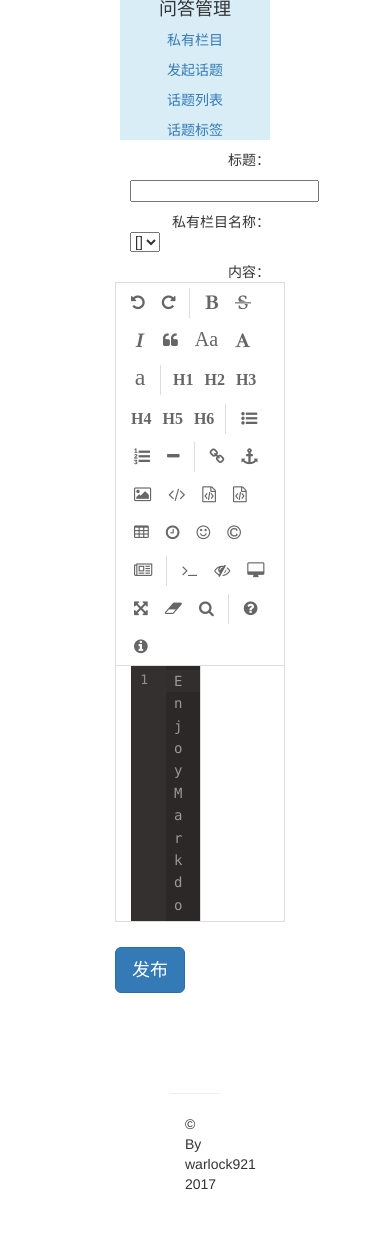
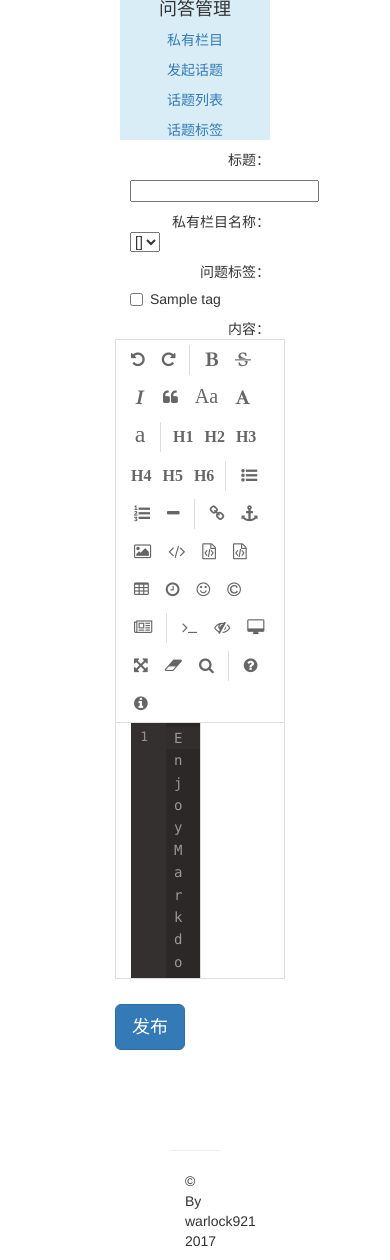
Before and after one commit to warlock921/thinkheh, a Django app: template templates/article/column/article_post.html in a window 390 px wide. Shown: the part 110-1370 px from the top of the page. Before the commit the page ends 1300 px from the top, so only its background shows below. Run offline with Django 3.2, Linux system fonts and the light colour scheme; the template is opened without the code that fills it: most values are stand-ins (such as "Sample title", 1, 10 or a date in 2020); form fields are guessed from the names that the template uses; parts of the project's set-up code (start-up, migrations or seed data) failed here and were passed over; some libraries are stand-ins or nearby versions.

Commit message:
增加文章标签添加、显示功能

```diff
--- a/templates/article/column/article_detail.html
+++ b/templates/article/column/article_detail.html
@@ -12,6 +12,7 @@
 	<header>
 		<h1>{{ article.title }}</h1>
 		<p>{{ user.username }}</p>
+		<p>文章标签：{{ article.article_tag.all | join:", " }}</p>
 	</header>
 	<link rel="stylesheet" href="{% static 'editor/css/editormd.preview.css' %}"/>
 	<div id="editormd-view">
--- a/templates/article/column/article_post.html
+++ b/templates/article/column/article_post.html
@@ -22,6 +22,18 @@
     				</select>
     			</div>
     		</div>
+            <div class="row" style="margin-top: 10px;">
+                <div class="col-md-2 text-right"><span>问题标签：</span></div>
+                <div class="col-md-10 text-left">
+                    {% for tag in tag_list %}
+                        <label class="checkbox-inline">
+                            <input class="tagcheckbox" id="{{ tag.id }}" name="article_tag" type="checkbox" value="{{ tag.tag }}" />{{ tag.tag }}
+                        </label>
+                    {% empty %}
+                    <p>你还没有任何标签,请 <a href="{% url 'article:article_tag' %}">添加标签</a></p>
+                    {% endfor %}
+                </div>
+            </div>
     		<div class="row" style="margin-top: 10px">
     			<div class="col-md-2 text-right"><span>内容：</span></div>
     			<div id="editormd" class="col-md-10 text-left">
@@ -41,10 +53,12 @@
 		var title = $("#id_title").val();
 		var column_id = $("#which_column").val();
 		var body = $("#id_body").val();
+        var article_tags = [];
+        $.each($("input[name='article_tag']:checked"), function(){article_tags.push($(this).val());});
 		$.ajax({
 			url:"{% url 'article:article_post' %}",
 			type:"POST",
-			data:{"title":title, "body":body, "column_id":column_id},
+			data:{"title":title, "body":body, "column_id":column_id, "tags":JSON.stringify(article_tags)},
 			success:function(e){
 				if(e=="1"){
 					layer.msg("成功发布话题");
--- a/templates/article/list/article_detail.html
+++ b/templates/article/list/article_detail.html
@@ -37,7 +37,7 @@
 						</table>
 					</p>
 					<p>问题所有者：<a type="button" class="btn btn-danger btn-xs" href="{% url 'article:author_articles' article.author.username%}"  data-toggle="tooltip" data-placement="right" title="看此作者的所有问题">{{ article.author.username }}</a></p>
-					问题所属标签：<a type="button" class="btn btn-info btn-xs">{{ article.column }}</a>
+					问题所属栏目：<a type="button" class="btn btn-info btn-xs">{{ article.column }}</a>
 					你的IP地址：<a type="button" class="btn btn-info btn-xs">{{ new_user_ip }}</a>
 				</header>
 				<link rel="stylesheet" href="{% static 'editor/css/editormd.preview.css' %}"/>
--- a/templates/article/list/article_titles.html
+++ b/templates/article/list/article_titles.html
@@ -16,7 +16,7 @@
     		<div class="list-group">
     			<h4 class="list-group-item-heading"><a href="{{article.get_url_path}}" class="list-group-item active">{{article.title}}</a></h4>
     				<p class="list-group-item-text">问题所有者：<a type="button" class="btn btn-danger btn-xs" href="{% url 'article:author_articles' article.author.username%}"  data-toggle="tooltip" data-placement="right" title="只看此作者的问题">{{article.author.username}}</a></p>
-    				<p class="list-group-item-text">问题所属标签：</p><button type="button" class="btn btn-info btn-xs">{{article.column}}</button>
+    				<p class="list-group-item-text">问题所属栏目：</p><button type="button" class="btn btn-info btn-xs">{{article.column}}</button>
     				<!-- <p class="list-group-item-text">问题概要：{{article.body|truncatechars:100|linebreaks}}</p> -->
     		</div>
     	{% endfor %}
--- a/templates/article/tag/tag_list.html
+++ b/templates/article/tag/tag_list.html
@@ -60,7 +60,7 @@
     			success:function(e){
     				if(e=="1"){
     					layer.msg("你添加了一个新标签！");
-    					window.location.reload();
+    					setTimeout("location.reload();",1000);
     				} else {
     					layer.msg(e);
     				}
--- a/thinkheh/settings.py
+++ b/thinkheh/settings.py
@@ -85,7 +85,7 @@
         'NAME': 'thinkheh',
         'USER': 'root',
         'PASSWORD': 'P@ssword',
-        "HOST": "localhost",
+        "HOST": "192.168.10.201",
 
     }
 }
@@ -173,6 +173,6 @@
 MEDIA_ROOT = os.path.join(BASE_DIR,"static/image_upload/").replace('\\','/')
 
 #Redis设置,这里是必须的，请勿修改参数,host参数地址指向的是数据库服务器（可按需修改）
-REDIS_HOST = 'localhost'    #按需修改，localhost 或 数据库所在服务器IP地址
+REDIS_HOST = '192.168.10.201'    #按需修改，localhost 或 数据库所在服务器IP地址
 REDIS_PORT = 6379   #端口号请勿修改
 REDIS_DB = 0        #DB参数请勿修改
```
Also changed, not shown: article/views.py (+45 -15 lines), static/image_upload/editor_images/warlock921/2017/12-28/20171228104309.jpg (added), static/image_upload/editor_images/warlock921/2017/12-28/20171228110444.jpg (added), static/image_upload/editor_images/warlock921/2017/12-28/20171228154414.jpg (added), static/image_upload/editor_images/warlock921/2017/12-28/20171228154513.png (added), static/image_upload/editor_images/红河州云聚未来科技有限公司/2017/12-28/20171228160646.png (added).
